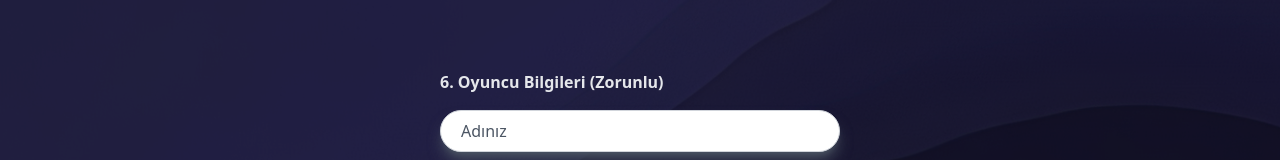
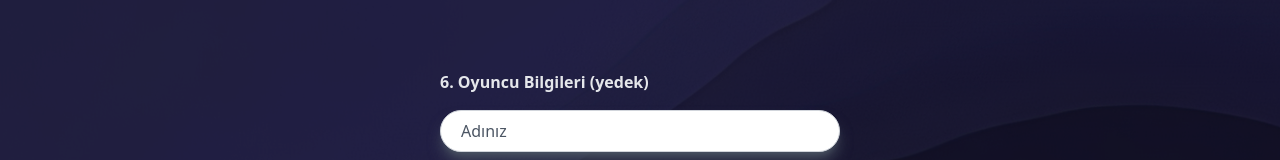
Before and after one commit to KhaledHN/coockie.Espor, a Next.js app: page /ContactForm in a window 1280 px wide. Shown: the part 4378-4538 px from the top of the page. Built offline with nearby package versions, Linux system fonts and the light colour scheme.

Commit message:
chanign text

```diff
--- a/src/pages/ContactForm.js
+++ b/src/pages/ContactForm.js
@@ -365,7 +365,7 @@ const ContactForm = () => {
                       className="block text-gray-200 text-md font-bold mb-4"
                       htmlFor="ad6"
                     >
-                      6. Oyuncu Bilgileri (Zorunlu)
+                      6. Oyuncu Bilgileri (yedek)
                     </label>
                     <input
                       className="w-full p-2 pl-5 border border-gray-300 rounded-full shadow-lg shadow-gray-600 focus:outline-none focus:ring-2 focus:ring-blue-600 focus:border-transparent placeholder-gray-600"
```
